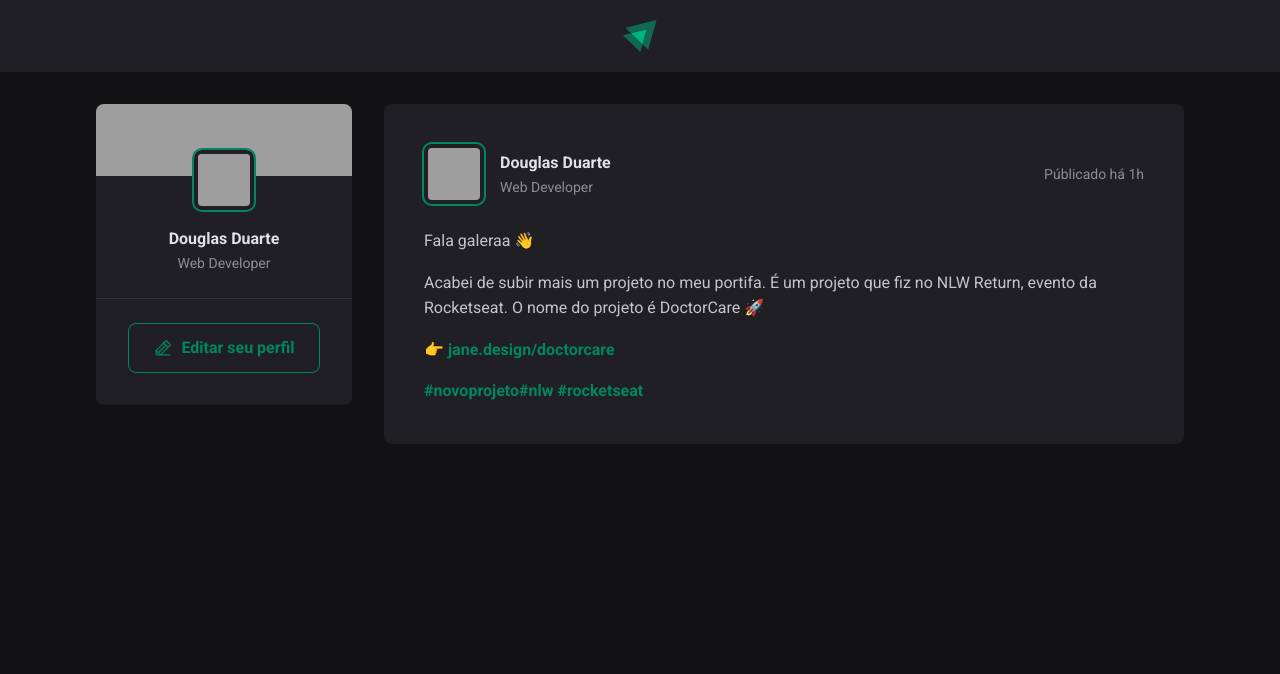
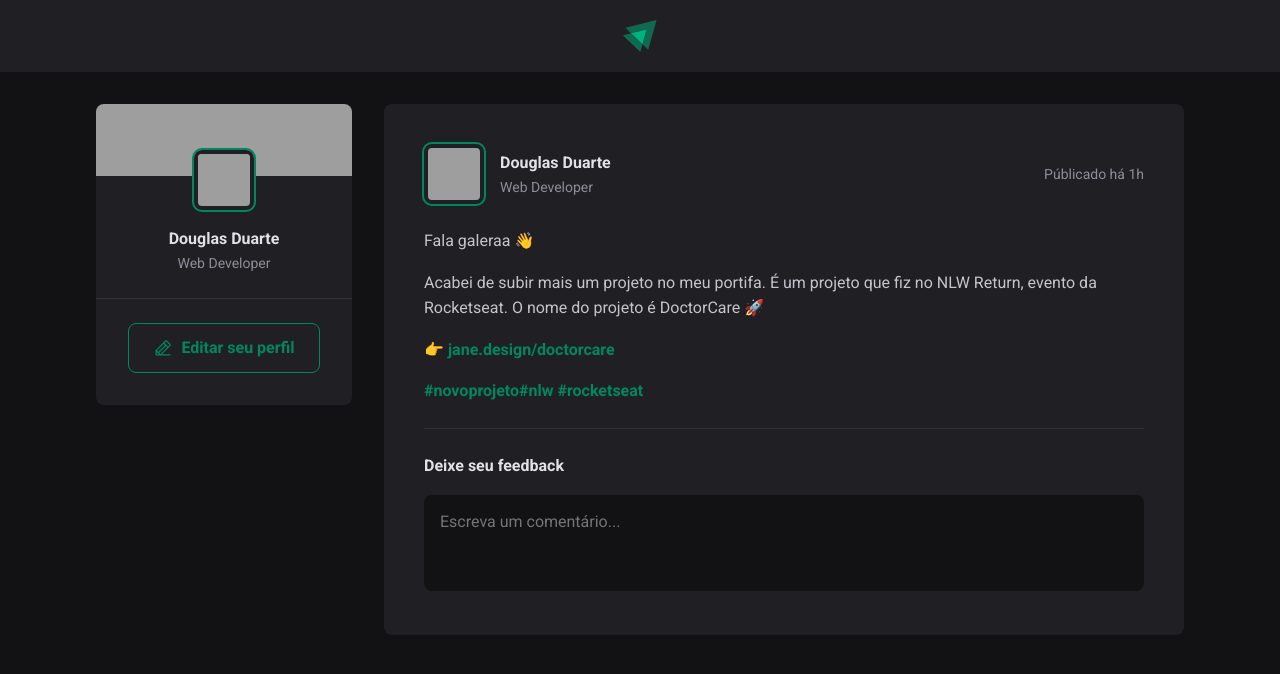
Before and after one commit to iDouglasD/ignite_feed, a React (Vite) app: page / in a window 1280 px wide. Shown: the top 674 px of the page. Built offline with nearby package versions, Linux system fonts and the light colour scheme; grey boxes are pictures that could not be loaded.

Commit message:
style: Comment form

```diff
--- a/src/components/Post.jsx
+++ b/src/components/Post.jsx
@@ -39,6 +39,14 @@
                     </p>
                 </p>
             </div>
+
+            <form className={styles.commentForm}>
+                <strong>Deixe seu feedback</strong>
+                <textarea placeholder="Escreva um comentário..." />
+                <footer>
+                    <button type="submit">Publicar</button>
+                </footer>
+            </form>
         </article>
     );
 }
--- a/src/components/Post.module.css
+++ b/src/components/Post.module.css
@@ -68,3 +68,55 @@
     color: var(--gray-400);
     line-height: 1.6;
 }
+
+.commentForm {
+    width: 100%;
+    margin-top: 1.5rem;
+    padding-top: 1.5rem;
+    border-top: 1px solid var(--gray-600);
+}
+
+.commentForm > strong {
+    line-height: 1.6;
+    color: var(--gray-100);
+}
+
+.commentForm textarea {
+    width: 100%;
+    background: var(--gray-900);
+    border: 0;
+    resize: none;
+    height: 6rem;
+    padding: 1rem;
+    border-radius: 8px;
+    color: var(--gray-100);
+    line-height: 1.4;
+    margin-top: 1rem;
+}
+
+.commentForm footer {
+    visibility: hidden;
+    max-height: 0;
+}
+
+.commentForm:focus-within footer {
+    visibility: visible;
+    max-height: none;
+}
+
+.commentForm button[type="submit"] {
+    padding: 1rem 1.5rem;
+    margin-top: 1rem;
+    border-radius: 8px;
+    border: 0;
+    background: var(--green-500);
+    color: var(--white);
+    font-weight: bold;
+    cursor: pointer;
+
+    transition: background-color 0.1s;
+}
+
+.commentForm button[type="submit"]:hover {
+    background: var(--green-300);
+}
--- a/src/global.css
+++ b/src/global.css
@@ -10,6 +10,11 @@
 
     --green-300: #00b37e;
     --green-500: #00875f;
+}
+
+:focus {
+    outline: transparent;
+    box-shadow: 0 0 0 2px var(--green-500);
 }
 
 * {
```
